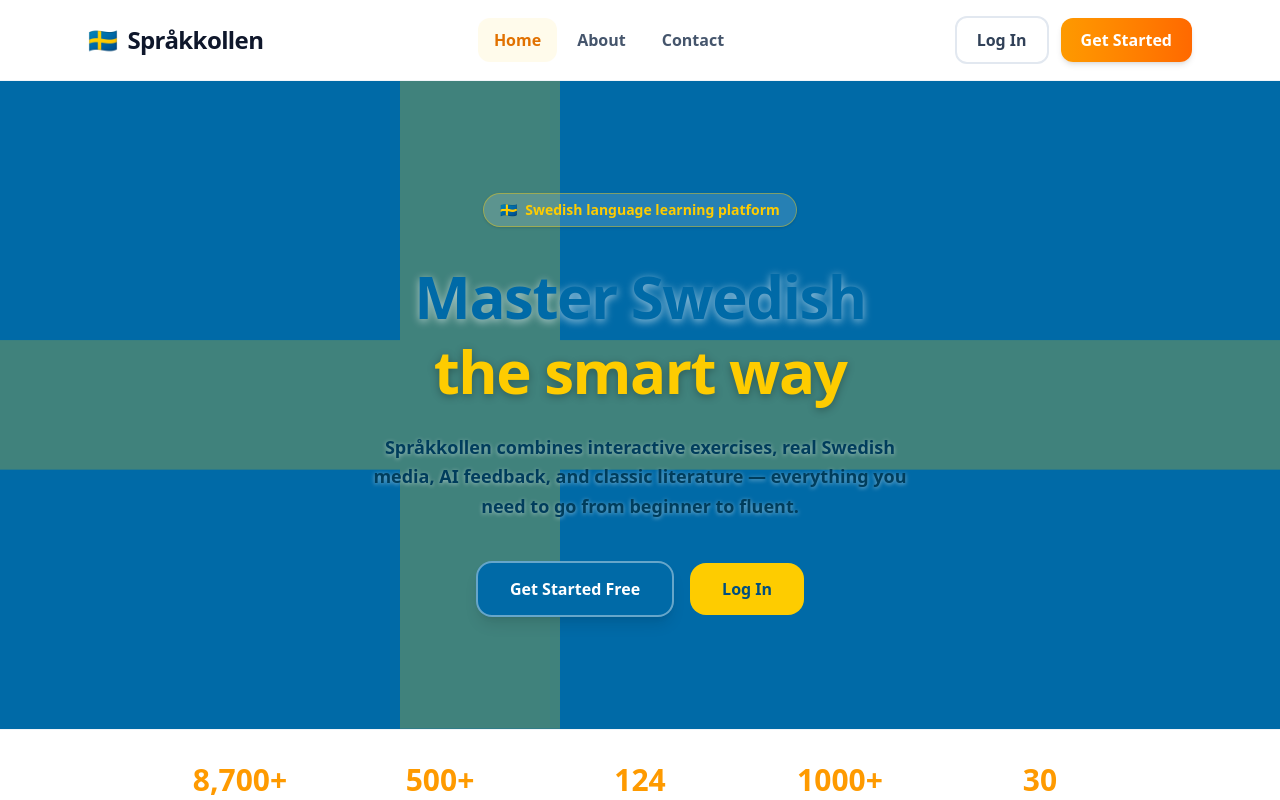
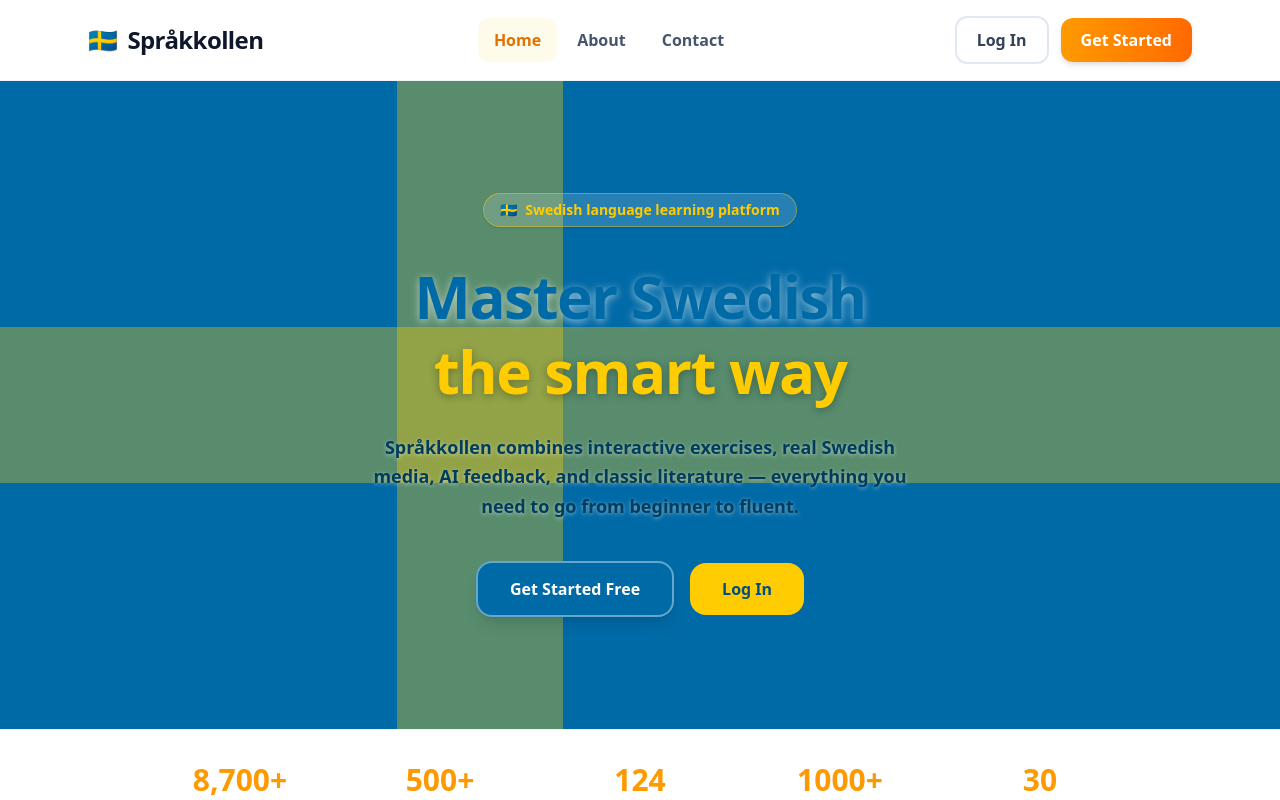
Before and after one commit to daveadane/sprakkollen, a React app in the folder frontend/: page / in a window 1280 px wide. Shown: the top 800 px of the page. Built offline with nearby package versions, Linux system fonts and the light colour scheme; no server answers; the HTML template or start-up script is replaced by a standard one.

Commit message:
fix: use CSS gradient for Swedish flag cross (visible yellow on blue)

```diff
--- a/frontend/src/pages/public/LandingPage.jsx
+++ b/frontend/src/pages/public/LandingPage.jsx
@@ -46,19 +46,17 @@
     <div className="min-h-screen bg-white">
       {/* ── Hero ─────────────────────────────────────────────────────────── */}
       <section className="relative overflow-hidden" style={{ backgroundColor: "#006AA7" }}>
-        {/* Swedish flag cross overlay */}
-        <svg
+        {/* Swedish flag yellow cross */}
+        <div
           aria-hidden="true"
-          className="absolute inset-0 w-full h-full"
-          preserveAspectRatio="none"
-          viewBox="0 0 16 10"
-          xmlns="http://www.w3.org/2000/svg"
-          style={{ opacity: 0.25 }}
-        >
-          <rect width="16" height="10" fill="#006AA7" />
-          <rect x="0" y="4" width="16" height="2" fill="#FECC00" />
-          <rect x="5" y="0" width="2" height="10" fill="#FECC00" />
-        </svg>
+          className="absolute inset-0"
+          style={{
+            backgroundImage: [
+              "linear-gradient(transparent 38%, rgba(254,204,0,0.35) 38%, rgba(254,204,0,0.35) 62%, transparent 62%)",
+              "linear-gradient(90deg, transparent 31%, rgba(254,204,0,0.35) 31%, rgba(254,204,0,0.35) 44%, transparent 44%)",
+            ].join(", "),
+          }}
+        />
 
         <div className="relative mx-auto max-w-5xl px-6 py-28 text-center">
           <div
```
